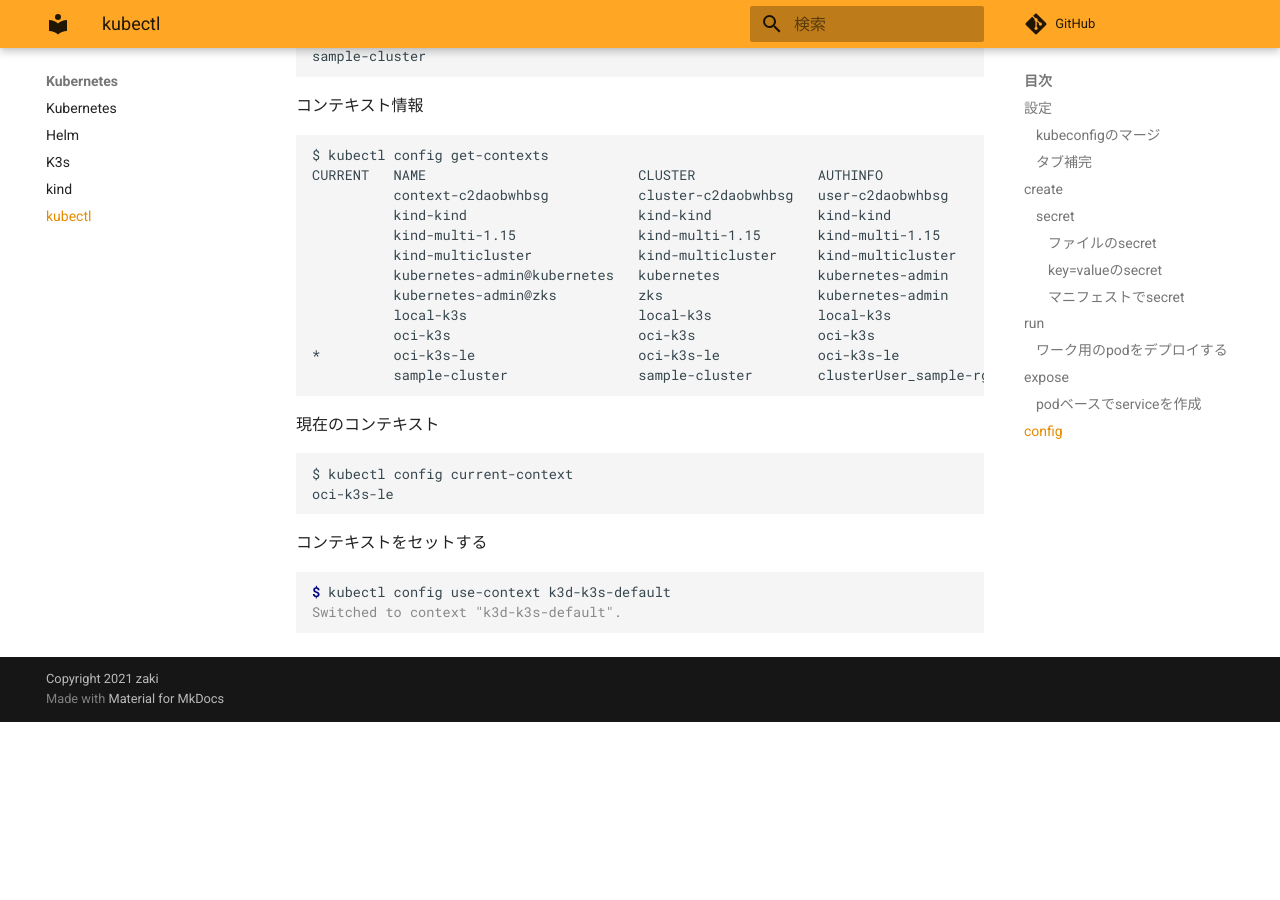
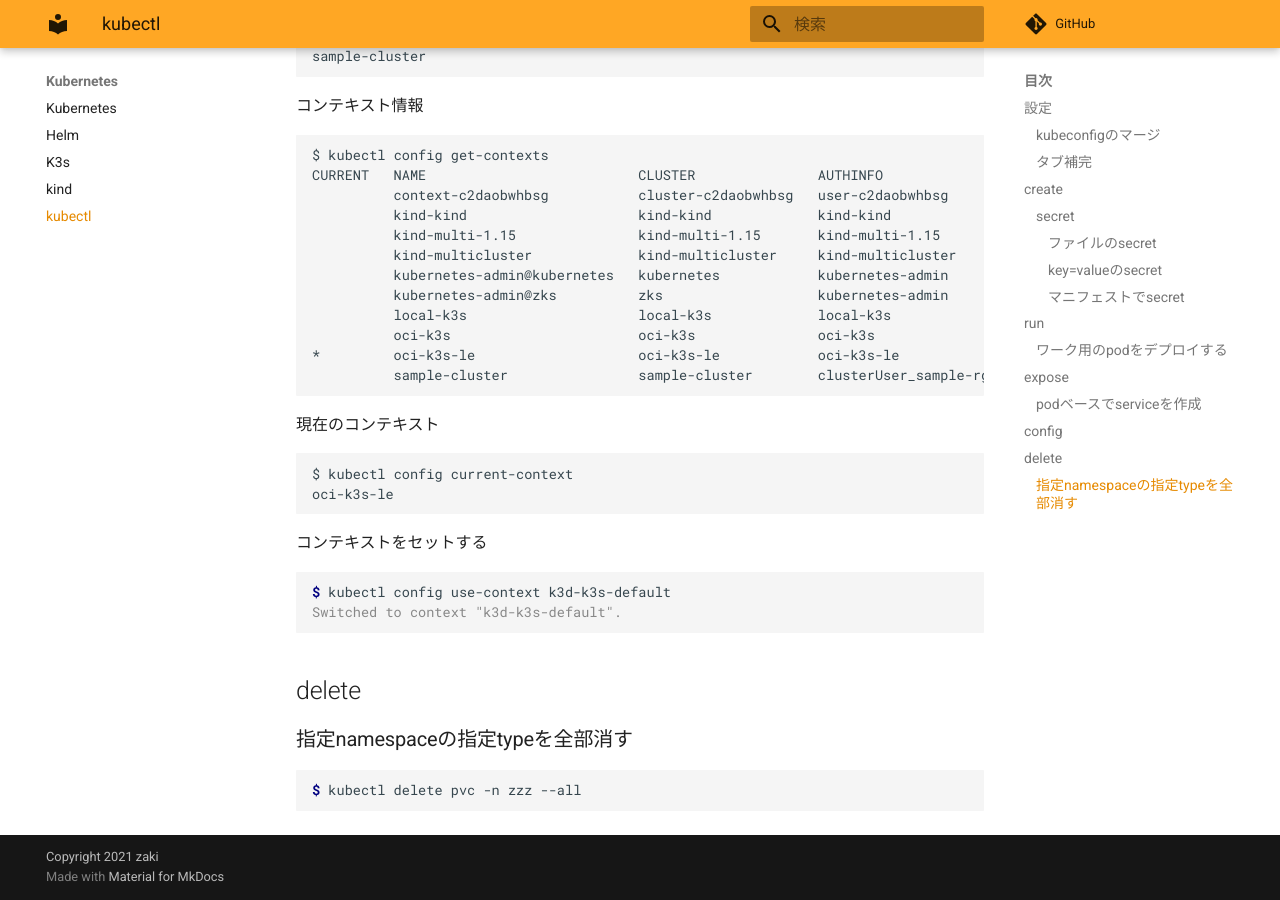
Before and after one commit to zaki-lknr/docs, an MkDocs documentation site: the page built from docs/Kubernetes/kubectl.md, in a window 1280 px wide and 900 px high, scrolled down 3616 px. Built offline with MkDocs 1.6.1 and Material for MkDocs 9.7.7, drawn with Linux system fonts in a browser that asks for light colours; comment, search, counter and statistics services are not loaded; before the commit the page ends 4338 px from its top, so only the background shows below that.

Commit message:
add: kubernetes/kubectl: delete --all

````diff
--- a/docs/Kubernetes/kubectl.md
+++ b/docs/Kubernetes/kubectl.md
@@ -208,3 +208,11 @@ oci-k3s-le
 $ kubectl config use-context k3d-k3s-default
 Switched to context "k3d-k3s-default".
 ```
+
+## delete
+
+### 指定namespaceの指定typeを全部消す
+
+```console
+$ kubectl delete pvc -n zzz --all
+```
````
